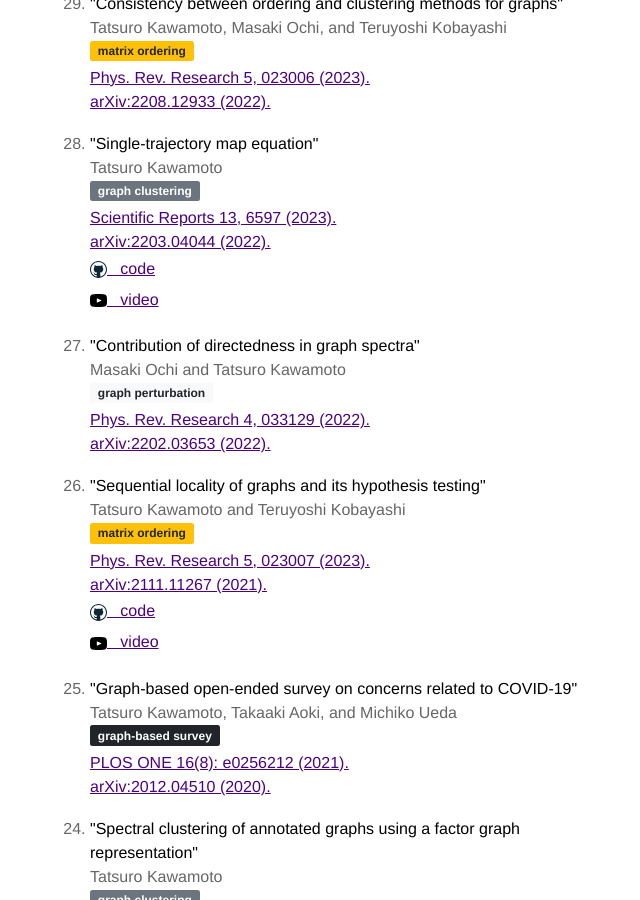
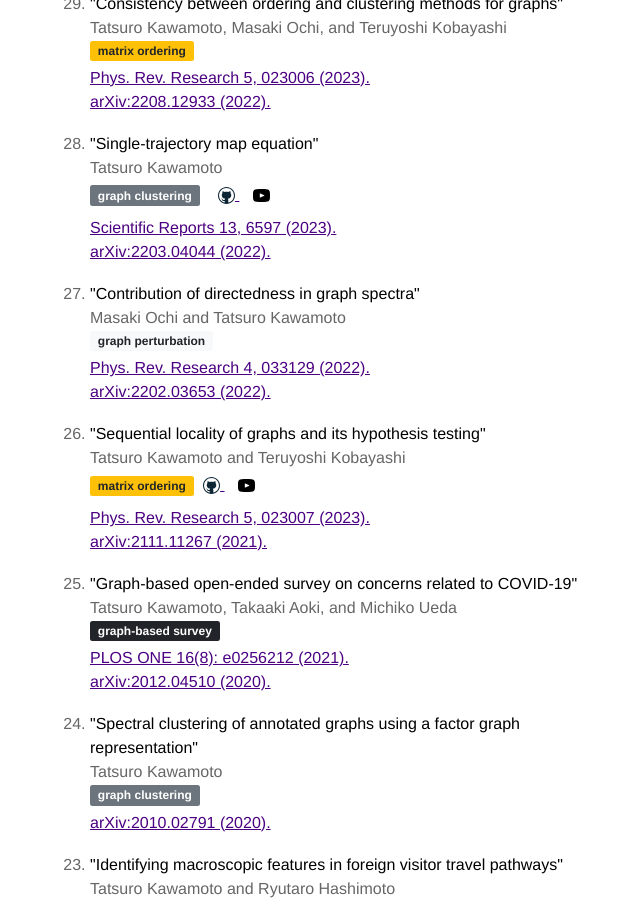
Before and after one commit to tatsuro-kawamoto-jp/tatsuro-kawamoto-jp.github.io, a Jekyll site: the page built from index.html, in a window 1280 px wide and 900 px high, scrolled down 849 px. Shown: the whole window, without its empty margins (290-930 px from the left). Built offline with Jekyll 4.4.1, drawn with Linux system fonts in a browser that asks for light colours.

Commit message:
Update index.html

```diff
--- a/index.html
+++ b/index.html
@@ -40,17 +40,17 @@
     Tatsuro Kawamoto<br />
     <h4>
       <span class="badge bg-secondary me-2">graph clustering</span>
+      &nbsp;
+      <a class="link" data-title="https://github.com/tatsuro-kawamoto/single-trajectory_map_equation" href="https://github.com/tatsuro-kawamoto/single-trajectory_map_equation" target="_blank">
+          <svg class="icon icon-github"><use xlink:href="#icon-github"></use></svg>
+      </a>
+      &nbsp;&nbsp;
+      <a class="link" data-title="https://www.youtube.com/watch?v=q7wvVRAvgNA" href="https://www.youtube.com/watch?v=q7wvVRAvgNA" target="_blank">
+          <svg class="icon icon-youtube"><use xlink:href="#icon-youtube"></use></svg>
+      </a>
     </h4>
     <a href="https://www.nature.com/articles/s41598-023-33880-y" target="_blank">Scientific Reports 13, 6597 (2023).</a><br />
-    <a href="https://arxiv.org/abs/2203.04044" target="_blank">arXiv:2203.04044 (2022).</a><br />
-    <a class="link" data-title="https://github.com/tatsuro-kawamoto/single-trajectory_map_equation" href="https://github.com/tatsuro-kawamoto/single-trajectory_map_equation" target="_blank">
-        <svg class="icon icon-github"><use xlink:href="#icon-github"></use></svg>
-        &nbsp; code
-    </a><br />
-    <a class="link" data-title="https://www.youtube.com/watch?v=q7wvVRAvgNA" href="https://www.youtube.com/watch?v=q7wvVRAvgNA" target="_blank">
-        <svg class="icon icon-youtube"><use xlink:href="#icon-youtube"></use></svg>
-        &nbsp; video
-    </a>
+    <a href="https://arxiv.org/abs/2203.04044" target="_blank">arXiv:2203.04044 (2022).</a>
   </li>
   <br />
   <li>
@@ -68,17 +68,16 @@
     Tatsuro Kawamoto and Teruyoshi Kobayashi<br />
     <h4>
       <span class="badge bg-warning text-dark me-2">matrix ordering</span>
+      <a class="link" data-title="https://github.com/tatsuro-kawamoto/sequential_locality" href="https://github.com/tatsuro-kawamoto/sequential_locality" target="_blank">
+          <svg class="icon icon-github"><use xlink:href="#icon-github"></use></svg>
+      </a>
+      &nbsp;&nbsp;
+      <a class="link" data-title="https://www.youtube.com/watch?v=E4yCitEo0o0" href="https://www.youtube.com/watch?v=E4yCitEo0o0" target="_blank">
+          <svg class="icon icon-youtube"><use xlink:href="#icon-youtube"></use></svg>
+      </a>
     </h4>
     <a href="https://journals.aps.org/prresearch/abstract/10.1103/PhysRevResearch.5.023007" target="_blank">Phys. Rev. Research 5, 023007 (2023).</a><br />
-    <a href="https://arxiv.org/abs/2111.11267" target="_blank">arXiv:2111.11267 (2021).</a><br />
-    <a class="link" data-title="https://github.com/tatsuro-kawamoto/sequential_locality" href="https://github.com/tatsuro-kawamoto/sequential_locality" target="_blank">
-        <svg class="icon icon-github"><use xlink:href="#icon-github"></use></svg>
-        &nbsp; code
-    </a><br />
-    <a class="link" data-title="https://www.youtube.com/watch?v=E4yCitEo0o0" href="https://www.youtube.com/watch?v=E4yCitEo0o0" target="_blank">
-        <svg class="icon icon-youtube"><use xlink:href="#icon-youtube"></use></svg>
-        &nbsp; video
-    </a>
+    <a href="https://arxiv.org/abs/2111.11267" target="_blank">arXiv:2111.11267 (2021).</a>
   </li>
   <br />
   <li>
```
